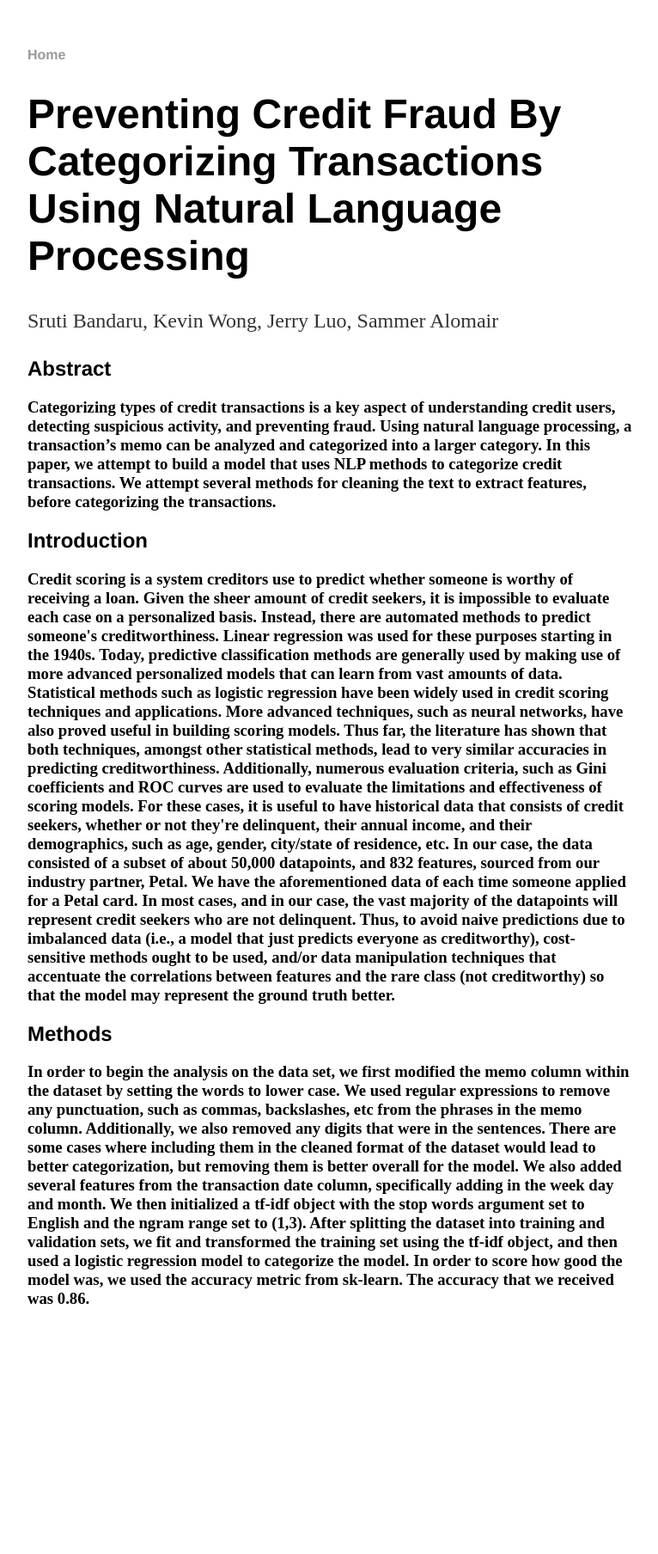
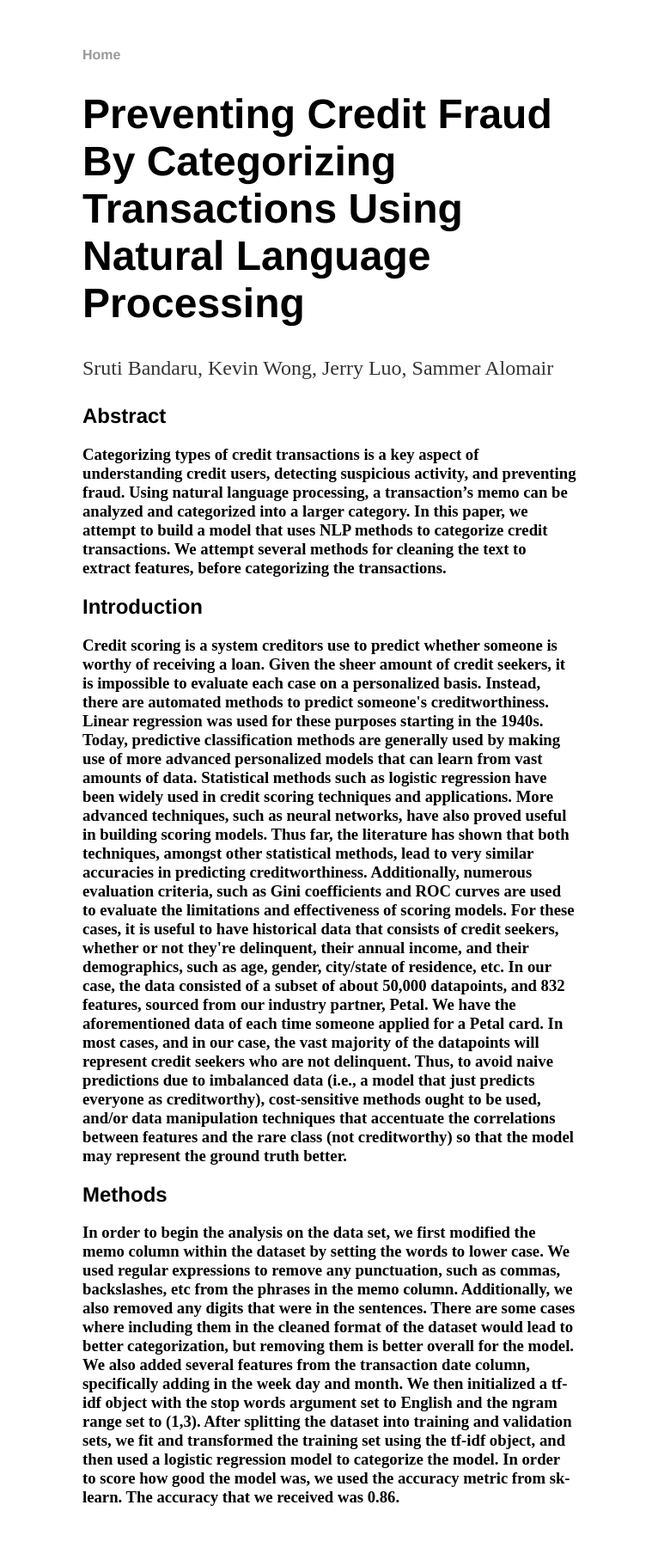
Before and after one commit to kkw002/kkw002.github.io, a Jekyll site: the page built from index.html, in a window 1280 px wide. Shown: the whole page at 86% size, without its empty margins (256-1022 px from the left). Built offline with Jekyll 4.4.1, drawn with Linux system fonts in a browser that asks for light colours; before the commit the page ends 1577 px from its top, so only the background shows below that.

Commit message:
Update main.css

```diff
--- a/css/main.css
+++ b/css/main.css
@@ -1,6 +1,6 @@
 body {
     margin: 55px auto;
-    width: 55%;
+    width: 45%;
 }
 nav ul, footer ul {
     font-family:'Helvetica', 'Arial', 'Sans-Serif';
```
